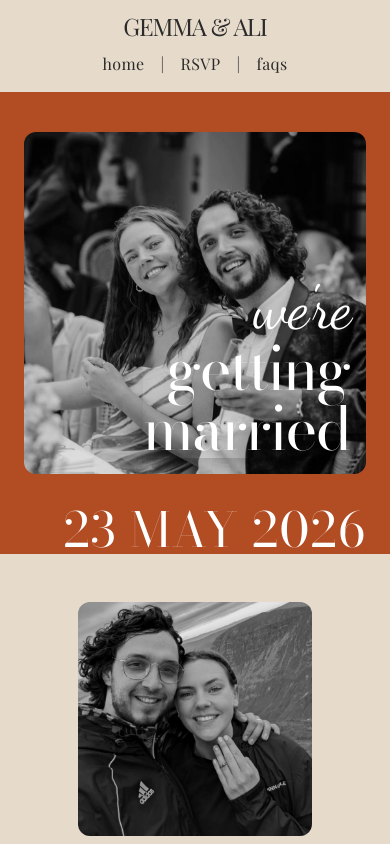
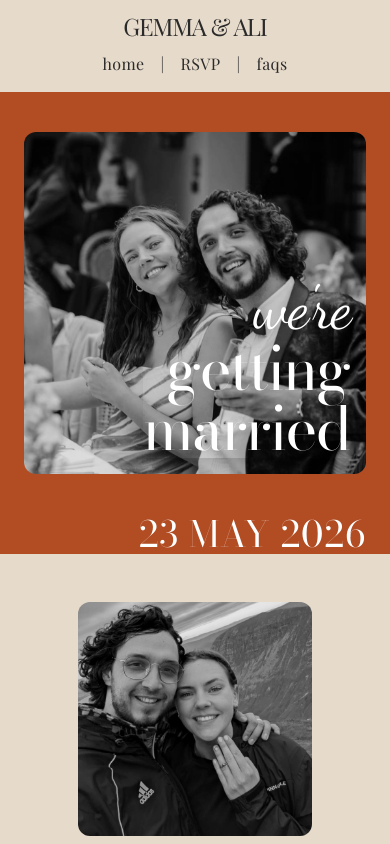
Before and after one commit to abigailridley/vanriley-wedding-site, a Next.js app: page / in a window 390 px wide. Shown: the top 844 px of the page. Built offline with nearby package versions, Linux system fonts and the light colour scheme.

Commit message:
homepage date

```diff
--- a/src/app/page.tsx
+++ b/src/app/page.tsx
@@ -26,7 +26,7 @@ export default function Home() {
         </div>
 
         {/* Date at bottom right edge of hero */}
-        <div className="absolute bottom-0 text-5xl  right-6 md:right-10 text-white font-bodoni tracking-wide">
+        <div className="absolute bottom-0 text-4xl sm:text-5xl  right-6 md:right-10 text-white font-bodoni tracking-wide">
           23 MAY 2026
         </div>
       </div>
```
